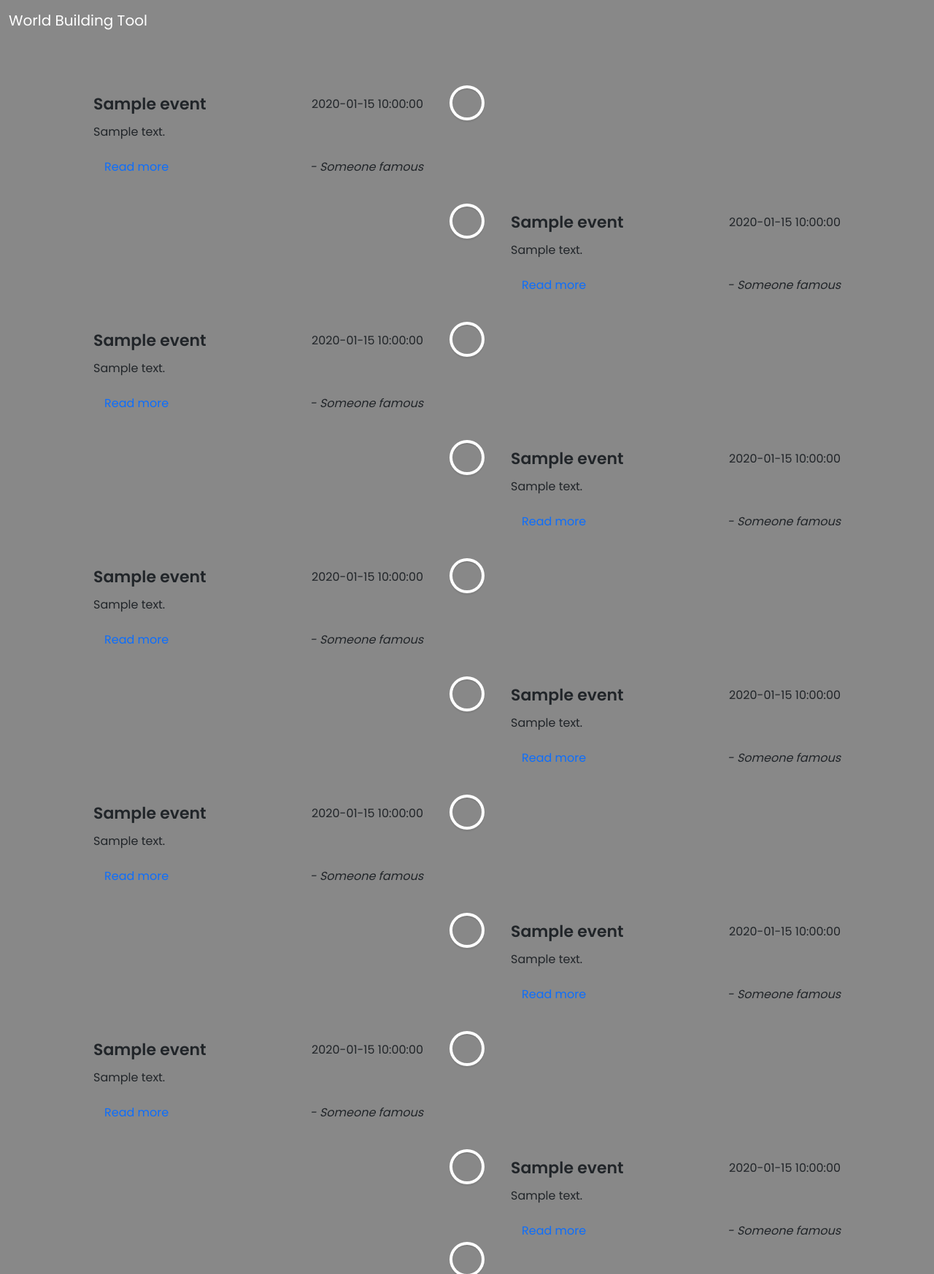
After one commit to NonoBo25/WorldBuildingTool, a Flask app: template WebInterface/templates/Dashboard/History/timeline.html in a window 1280 px wide. The commit adds this page. Shown: the whole page at 73% size. Run offline with Flask 2, Linux system fonts and the light colour scheme; the template is opened without the code that fills it: most values are stand-ins (such as "Sample title", 1, 10 or a date in 2020); some libraries are stand-ins or nearby versions.

Commit message:
changelog: 1. created basic ui with base template 2. create color scheme 3. created main page and dashboard 4. created constant json files 5. created time line page #TODO add save to file

```diff
--- /dev/null
+++ b/WebInterface/Parts/history-parts.json
@@ -0,0 +1,5 @@
+{
+  "Timeline": "Create Events Sort and Order them.",
+  "Historical Records": "Create Historical Records From different times",
+  "History Books": "Books that contain history records. Can add chapters or description only."
+}
--- /dev/null
+++ b/WebInterface/Themes/default-theme.json
@@ -0,0 +1,7 @@
+{
+  "background-color": "#23272a",
+  "second-background-color": "#2c2f33",
+  "gray-color": "#99aab5",
+  "white": "#ffffff",
+  "primary": "#7289da"
+}
--- a/WebInterface/main.py
+++ b/WebInterface/main.py
@@ -0,0 +1,64 @@
+from flask import render_template
+from WebInterface.ColorTheme import ColorTheme
+from flask import Flask, request,redirect,url_for
+import json
+from modules.timeline import timeline as tl
+from modules.timeline import event as eve
+from flask import Request
+
+TIME_LINE = tl.Timeline()
+TIME_LINE.add_event(eve.Event("Genesis", "Creation Of the World!", 0))
+TIME_LINE.add_event(eve.Event("Genesis", "Creation Of the World!", -1))
+TIME_LINE.add_event(eve.Event("Genesis", "Creation Of the World!", 1))
+template_folder = r"templates/"
+Theme = ColorTheme.from_json("Themes/default-theme.json")
+
+app = Flask(__name__, template_folder=template_folder)
+
+
+@app.route("/")
+def index():
+    return render_template("index.html", Theme=Theme)
+
+
+@app.route("/dashboard")
+def dashboard():
+
+    with open("Parts/dashboard-parts.json", "r") as file:
+        parts = json.load(file)
+
+    return render_template("Dashboard/dashboard.html", Theme=Theme, parts=parts)
+
+
+@app.route("/dashboard/history")
+def history():
+
+    with open("Parts/history-parts.json", "r") as file:
+        parts = json.load(file)
+
+    return render_template("Dashboard/dashboard.html", Theme=Theme, parts=parts)
+
+
+@app.route("/dashboard/history/timeline")
+def timeline():
+    global TIME_LINE
+    if request.method=="GET" or request.method=="get" :
+        if len(request.args.to_dict()) >0:
+            return redirect("/dashboard/history/timeline")
+    return render_template("Dashboard/History/timeline.html", Theme=Theme, timeline=TIME_LINE)
+
+
+@app.route("/add-event", methods=["POST"])
+def add_event():
+    global TIME_LINE
+    d = request.json
+    TIME_LINE.add_event(eve.Event(d["name"], d["description"], int(d["year"])))
+    return request.json
+
+
+def main():
+    app.run(debug=True)
+
+
+if __name__ == "__main__":
+    main()
--- /dev/null
+++ b/WebInterface/templates/Dashboard/History/timeline.html
@@ -0,0 +1,320 @@
+{% extends 'base.html' %}
+{% block content %}
+<style>
+@import url('https://fonts.googleapis.com/css2?family=Poppins:wght@200;300;400;500;600;700&display=swap');
+*{
+  margin: 0;
+  padding: 0;
+  box-sizing: border-box;
+  font-family: "Poppins", sans-serif;
+}
+.row{
+    word-wrap: break-word;
+}
+html{
+  scroll-behavior: smooth;
+}
+body{
+  background: {{Theme.colors['background-color']}};
+}
+::selection{
+  color: {{Theme.colors['white']}};
+  background: {{Theme.colors['primary']}};
+}
+.wrapper{
+  word-wrap: break-word;
+  max-width: 1080px;
+  margin: 50px auto;
+  padding: 0 20px;
+  position: relative;
+}
+.wrapper .center-line{
+  position: absolute;
+  height: 100%;
+  width: 4px;
+  background: {{Theme.colors['primary']}};
+  left: 50%;
+  top: 20px;
+  transform: translateX(-50%);
+}
+.wrapper .row{
+  display: flex;
+}
+.wrapper .row-1{
+  justify-content: flex-start;
+}
+.wrapper .row-2{
+  justify-content: flex-end;
+}
+.wrapper .row section{
+  background: {{Theme.colors['white']}};
+  border-radius: 5px;
+  width: calc(50% - 40px);
+  padding: 20px;
+  position: relative;
+}
+.wrapper .row section::before{
+  position: absolute;
+  content: "";
+  height: 15px;
+  width: 15px;
+  background:{{Theme.colors['white']}};
+  top: 28px;
+  z-index: -1;
+  transform: rotate(45deg);
+}
+.row-1 section::before{
+  right: -7px;
+}
+.row-2 section::before{
+  left: -7px;
+}
+.row section .icon,
+.center-line .scroll-icon{
+  position: absolute;
+  background: {{Theme.colors['gray-color']}};
+  height: 40px;
+  width: 40px;
+  text-align: center;
+  line-height: 40px;
+  border-radius: 50%;
+  color: {{Theme.colors['primary']}};
+  font-size: 17px;
+  box-shadow: 0 0 0 4px #fff, inset 0 2px 0 rgba(0,0,0,0.08), 0 3px 0 4px rgba(0,0,0,0.05);
+}
+.center-line .scroll-icon{
+  bottom: 0px;
+  left: 50%;
+  font-size: 25px;
+  transform: translateX(-50%);
+}
+.row-1 section .icon{
+  top: 15px;
+  right: -60px;
+}
+.row-2 section .icon{
+  top: 15px;
+  left: -60px;
+}
+.row section .details,
+.row section .bottom{
+  display: flex;
+  align-items: center;
+  justify-content: space-between;
+}
+.row section .details .title{
+  font-size: 22px;
+  font-weight: 600;
+}
+.row section p{
+  margin: 10px 0 17px 0;
+}
+.row section .bottom a{
+  text-decoration: none;
+  background: {{Theme.colors['primary']}};
+  color: {{Theme.colors['white']}};
+  padding: 7px 15px;
+  border-radius: 5px;
+  /* font-size: 17px; */
+  font-weight: 400;
+  transition: all 0.3s ease;
+}
+.row section .bottom a:hover{
+  transform: scale(0.97);
+}
+@media(max-width: 790px){
+  .wrapper .center-line{
+    left: 40px;
+  }
+  .wrapper .row{
+    margin: 30px 0 3px 60px;
+  }
+  .wrapper .row section{
+    width: 100%;
+  }
+  .row-1 section::before{
+    left: -7px;
+  }
+  .row-1 section .icon{
+    left: -60px;
+  }
+}
+
+
+@media(max-width: 440px){
+  .wrapper .center-line,
+  .row section::before,
+  .row section .icon{
+    display: none;
+  }
+  .wrapper .row{
+    margin: 10px 0;
+  }
+}
+.modal {
+  display: none; /* Hidden by default */
+  position: fixed; /* Stay in place */
+  z-index: 1; /* Sit on top */
+  left: 0;
+  top: 0;
+  width: 100%; /* Full width */
+  height: 100%; /* Full height */
+  overflow: auto; /* Enable scroll if needed */
+  background-color: rgb(0,0,0); /* Fallback color */
+  background-color: rgba(0,0,0,0.4); /* Black w/ opacity */
+}
+
+/* Modal Content/Box */
+.modal-content {
+  background-color: #fefefe;
+  margin: 15% auto; /* 15% from the top and centered */
+  padding: 20px;
+  border: 1px solid #888;
+  width: 80%; /* Could be more or less, depending on screen size */
+}
+
+/* The Close Button */
+.close {
+  color: #aaa;
+  float: right;
+  font-size: 28px;
+  font-weight: bold;
+}
+
+.close:hover,
+.close:focus {
+  color: black;
+  text-decoration: none;
+  cursor: pointer;
+}
+
+
+
+
+
+
+
+
+
+
+</style>
+<div class="wrapper">
+    <div class="center-line">
+        <a href="#" id="myBtn" name="btn" class="scroll-icon"><i class="fas fa-caret-up"></i></a>
+    </div>
+    {% for i in range(0,timeline.len) %}
+    <div class="row row-{{(i%2)+1}}">
+        <section>
+            <i class="icon fas fa-home"></i>
+            <div class="details">
+                <span class="title">{{timeline.events[i].name}}</span>
+                <span>{{timeline.events[i].date}}</span>
+            </div>
+            <p style="">{{timeline.events[i].description}}</p>
+            <div class="bottom">
+                <a href="#">Read more</a>
+                <i>- Someone famous</i>
+            </div>
+        </section>
+    </div>
+    {% endfor %}
+</div>
+
+<!-- The Modal -->
+<div class="modal" id="myModal" tabindex="-1" role="dialog">
+    <form id="add-event" onsubmit="sendForm();" action="/dashboard/history/timeline" method="get" >
+        <div class="modal-dialog modal-lg" role="document">
+            <div class="modal-content">
+                <div class="modal-header">
+                    <h5 class="modal-title">Add Event</h5>
+                    <button type="button" class="close" onclick="var modal = document.getElementById('myModal');modal.style.display = 'none';" aria-label="Close">
+                        <span aria-hidden="true">&times;</span>
+                    </button>
+                </div>
+                <div class="modal-body">
+
+                    <div class="form-group row">
+                        <input type="text" class="form-control-plaintext " id="name" placeholder="Name:"
+                               name="name">
+                    </div>
+                    <div class="form-group row">
+                        <textarea class="form-control-plaintext " id="description" placeholder="Description:" name="description"
+                                  rows="3"></textarea>
+                    </div>
+                    <div class="form-group row">
+                        <input class="form-control-plaintext" type="number" placeholder="Year:" id="year" name="year">
+                    </div>
+
+                </div>
+                <div class="modal-footer">
+                    <button type="submit" class="btn btn-primary">Save changes</button>
+                </div>
+            </div>
+        </div>
+    </form>
+</div>
+</div>
+<script>
+
+</script>
+<script>
+    function sendForm(){
+        var dataToSend = new FormData(document.getElementById("add-event"));
+        var object = {};
+        dataToSend.forEach(function(value, key){
+            object[key] = value;
+        });
+        var json = JSON.stringify(object);
+        let dataReceived = "";
+        fetch("/add-event", {
+            credentials: "same-origin",
+            mode: "same-origin",
+            method: "POST",
+            headers: { "Content-Type": "application/json" },
+            body: json
+        })
+            .then(resp => {
+                if (resp.status === 200) {
+                    return resp.json()
+                } else {
+                    console.log("Status: " + resp.status)
+                    return Promise.reject("server")
+                }
+            })
+            .then(dataJson => {
+                dataReceived = dataJson;
+            })
+            .catch(err => {
+                if (err === "server") return
+                console.log(err)
+            })
+            var modal = document.getElementById("myModal");
+            modal.style.display = "none";
+
+            return false;
+
+    }
+
+
+
+
+
+
+</script>
+<script>
+    var modal = document.getElementById("myModal");
+    var btn = document.getElementById("myBtn");
+    btn.onclick = function() {
+      modal.style.display = "block";
+    }
+
+
+
+
+
+
+</script>
+<footer>
+
+</footer>
+{% endblock %}
--- /dev/null
+++ b/WebInterface/templates/base.html
@@ -0,0 +1,29 @@
+<!DOCTYPE html>
+<html lang="en">
+<head>
+    <meta charset="UTF-8">
+    <link href="https://cdn.jsdelivr.net/npm/bootstrap@5.1.2/dist/css/bootstrap.min.css" rel="stylesheet" integrity="sha384-uWxY/CJNBR+1zjPWmfnSnVxwRheevXITnMqoEIeG1LJrdI0GlVs/9cVSyPYXdcSF" crossorigin="anonymous">
+    <title>WorldBuildingTool</title>
+    <link rel="stylesheet" href="https://cdn.jsdelivr.net/npm/bootstrap-icons@1.5.0/font/bootstrap-icons.css">
+    {% block head %}{% endblock %}
+
+</head>
+<body>
+    <div style="position: absolute;height:100%;width:100%;background-color:{{Theme.colors['background-color']}};">
+        <nav class="navbar navbar-dark " style="background-color:{{Theme.colors['second-background-color']}};">
+            <div class="container-fluid">
+                <a class="navbar-brand" href="/dashboard">
+                    World Building Tool
+                </a>
+            </div>
+        </nav>
+        {% block content %}{% endblock %}
+    </div>
+
+
+
+    <script src="https://cdn.jsdelivr.net/npm/bootstrap@5.1.2/dist/js/bootstrap.bundle.min.js" integrity="sha384-kQtW33rZJAHjgefvhyyzcGF3C5TFyBQBA13V1RKPf4uH+bwyzQxZ6CmMZHmNBEfJ" crossorigin="anonymous"></script>
+    <script src="https://cdn.jsdelivr.net/npm/@popperjs/core@2.10.2/dist/umd/popper.min.js" integrity="sha384-7+zCNj/IqJ95wo16oMtfsKbZ9ccEh31eOz1HGyDuCQ6wgnyJNSYdrPa03rtR1zdB" crossorigin="anonymous"></script>
+    <script src="https://cdn.jsdelivr.net/npm/bootstrap@5.1.2/dist/js/bootstrap.min.js" integrity="sha384-PsUw7Xwds7x08Ew3exXhqzbhuEYmA2xnwc8BuD6SEr+UmEHlX8/MCltYEodzWA4u" crossorigin="anonymous"></script>
+</body>
+</html>
--- a/modules/timeline/event.py
+++ b/modules/timeline/event.py
@@ -1,7 +1,9 @@
 class Event:
     description: str
     date: int
+    name: str
 
-    def __init__(self, description: str, date: int):
+    def __init__(self, name: str, description: str, date: int):
+        self.name = name
         self.description = description
         self.date = date
```
Also changed, not shown: WebInterface/ColorTheme.py (added, +13 -0 lines), WebInterface/Parts/dashboard-parts.json (added, +10 -0 lines), WebInterface/templates/Dashboard/dashboard.html (added, +15 -0 lines), WebInterface/templates/dashboard.html (deleted, +0 -10 lines), WebInterface/templates/index.html (+7 -26 lines), WebInterface/templates/nav.html (+1 -7 lines), modules/timeline/timeline.py (+6 -6 lines), modules/world.py (+8 -0 lines), main.py (deleted).
